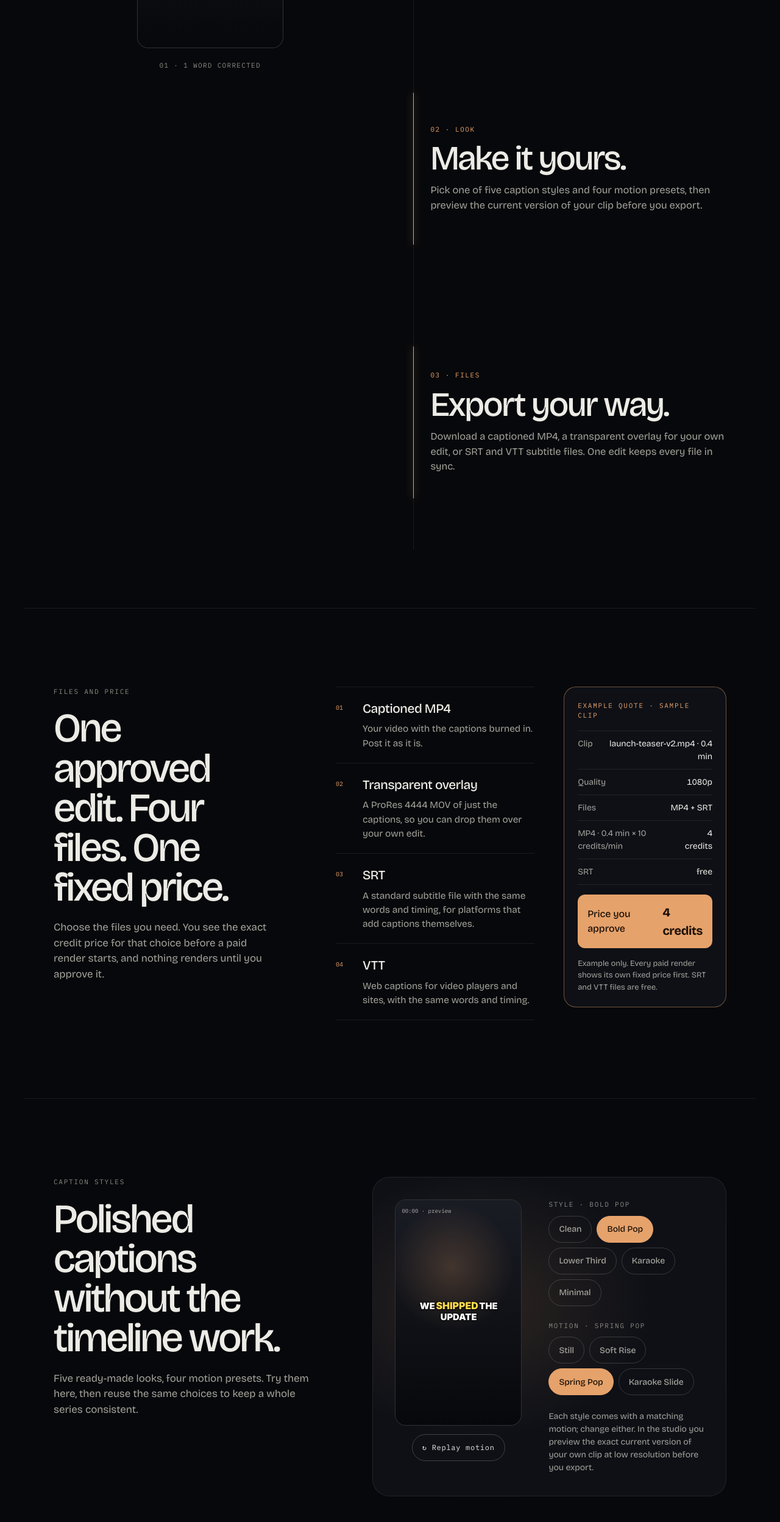
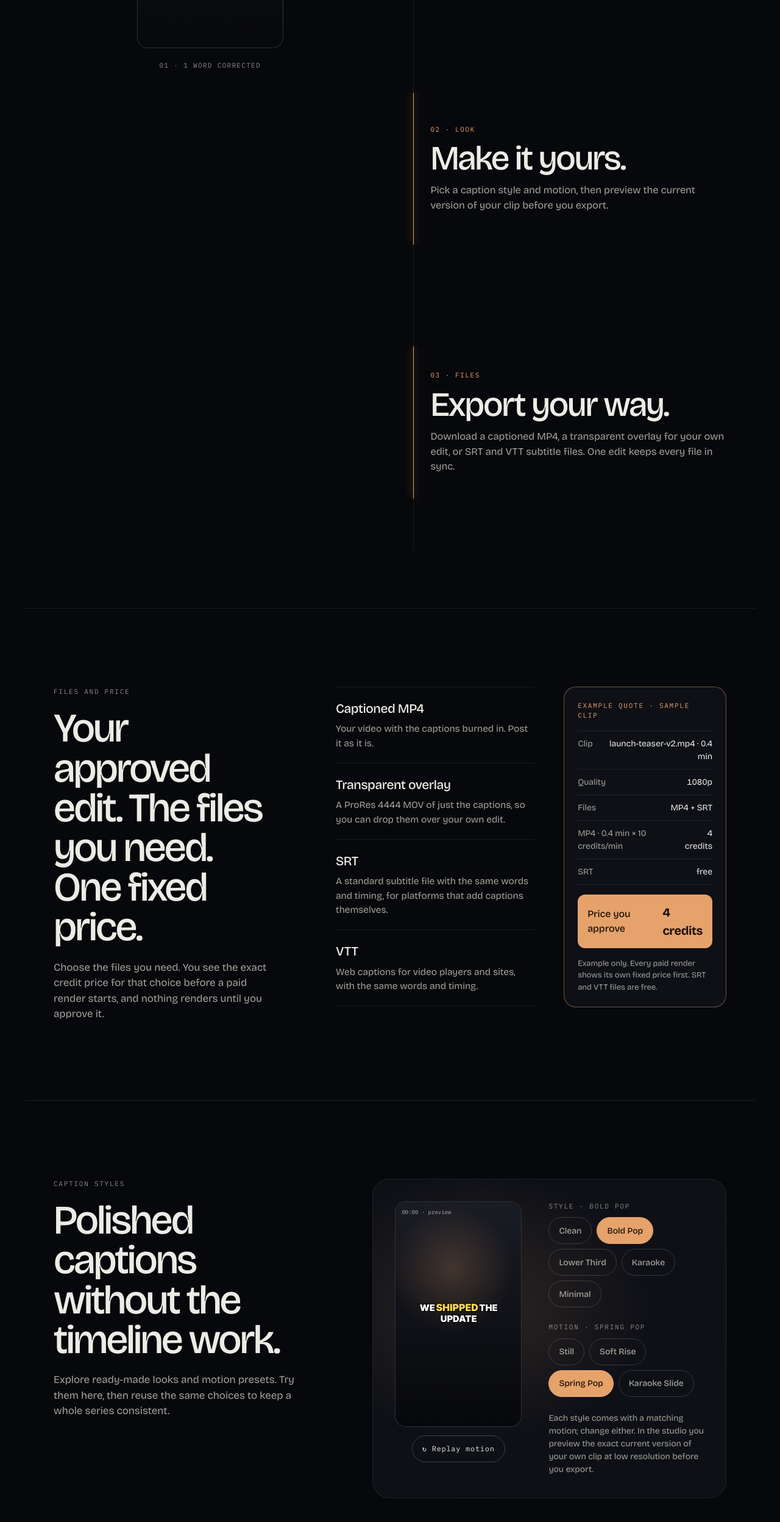
Before and after one commit to AppAgentic/ClipSubtitles, a Next.js app in the folder apps/web/: page /landing-options/three-gates in a window 1280 px wide. Shown: the part 1498-3994 px from the top of the page at 61% size. Built offline with nearby package versions, Linux system fonts and the light colour scheme.

Commit message:
fix(web): make catalog copy expansion-safe

```diff
--- a/apps/web/src/app/landing-options/three-gates/page.tsx
+++ b/apps/web/src/app/landing-options/three-gates/page.tsx
@@ -4,7 +4,7 @@ import { ThreeGates } from '@/components/landing-options/ThreeGates';
 export const metadata: Metadata = {
   title: 'Styled Video Captions That Get Every Word Right',
   description:
-    'Caption a short video: a word-level transcript you can correct, five caption styles with motion, and a captioned MP4, transparent overlay, SRT or VTT at a fixed credit price you approve first.',
+    'Caption a short video: correct the word-level transcript, choose a style and motion, then export the files you need at a fixed credit price you approve first.',
 };
 
 export default function ThreeGatesPage() {
--- a/apps/web/src/components/landing-options/GatesStory.tsx
+++ b/apps/web/src/components/landing-options/GatesStory.tsx
@@ -97,8 +97,8 @@ export function GatesStory() {
           <span className="tg-gate-n lo-mono">02 · Look</span>
           <h3>Make it yours.</h3>
           <p>
-            Pick one of five caption styles and four motion presets, then preview the current
-            version of your clip before you export.
+            Pick a caption style and motion, then preview the current version of your clip before
+            you export.
           </p>
         </li>
         <li ref={(el) => void (refs.current[2] = el)} data-gate="3" className="tg-gate">
--- a/apps/web/src/components/landing-options/ThreeGates.tsx
+++ b/apps/web/src/components/landing-options/ThreeGates.tsx
@@ -136,24 +136,23 @@ export function ThreeGates() {
         <section className="tg-section tg-exports lo-wrap" aria-labelledby="tg-export-title">
           <div className="tg-section-copy">
             <p className="lo-eyebrow tg-eyebrow">Files and price</p>
-            <h2 id="tg-export-title">One approved edit. Four files. One fixed price.</h2>
+            <h2 id="tg-export-title">Your approved edit. The files you need. One fixed price.</h2>
             <p>
               Choose the files you need. You see the exact credit price for that choice before a
               paid render starts, and nothing renders until you approve it.
             </p>
           </div>
           <div className="tg-export-wrap">
-            <ol className="tg-export-list">
-              {EXPORTS.map(([title, body], i) => (
+            <ul className="tg-export-list">
+              {EXPORTS.map(([title, body]) => (
                 <li key={title}>
-                  <span className="lo-mono">0{i + 1}</span>
                   <div>
                     <h3>{title}</h3>
                     <p>{body}</p>
                   </div>
                 </li>
               ))}
-            </ol>
+            </ul>
 
             <div className="tg-quote-card" role="group" aria-labelledby="tg-quote-title">
               <p id="tg-quote-title" className="lo-eyebrow tg-quote-eyebrow">
@@ -203,8 +202,8 @@ export function ThreeGates() {
             <p className="lo-eyebrow tg-eyebrow">Caption styles</p>
             <h2 id="tg-styles-title">Polished captions without the timeline work.</h2>
             <p>
-              Five ready-made looks, four motion presets. Try them here, then reuse the same choices
-              to keep a whole series consistent.
+              Explore ready-made looks and motion presets. Try them here, then reuse the same
+              choices to keep a whole series consistent.
             </p>
           </div>
           <StyleBoard />
```
Also changed, not shown: apps/web/src/components/landing-options/three-gates.css.
